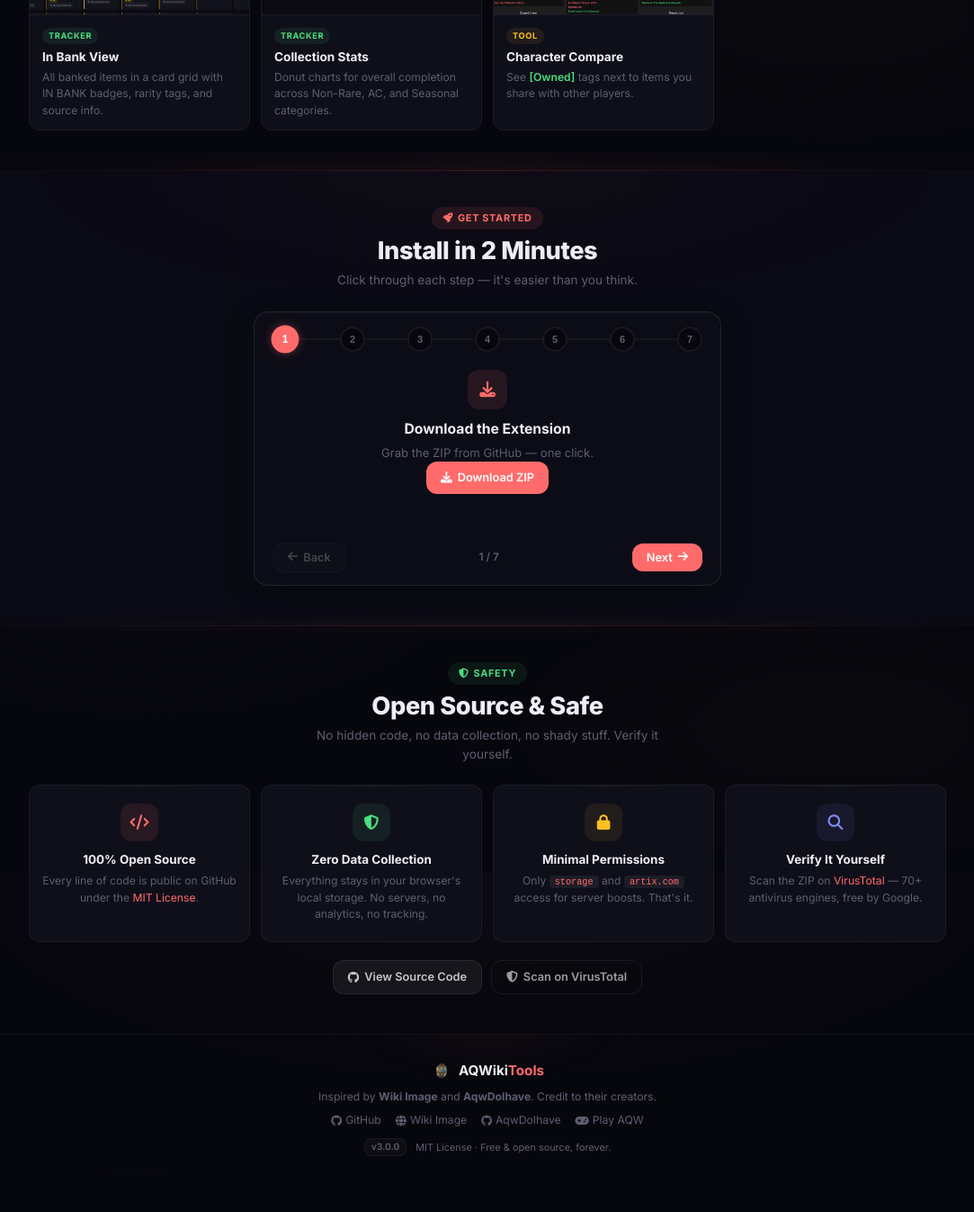
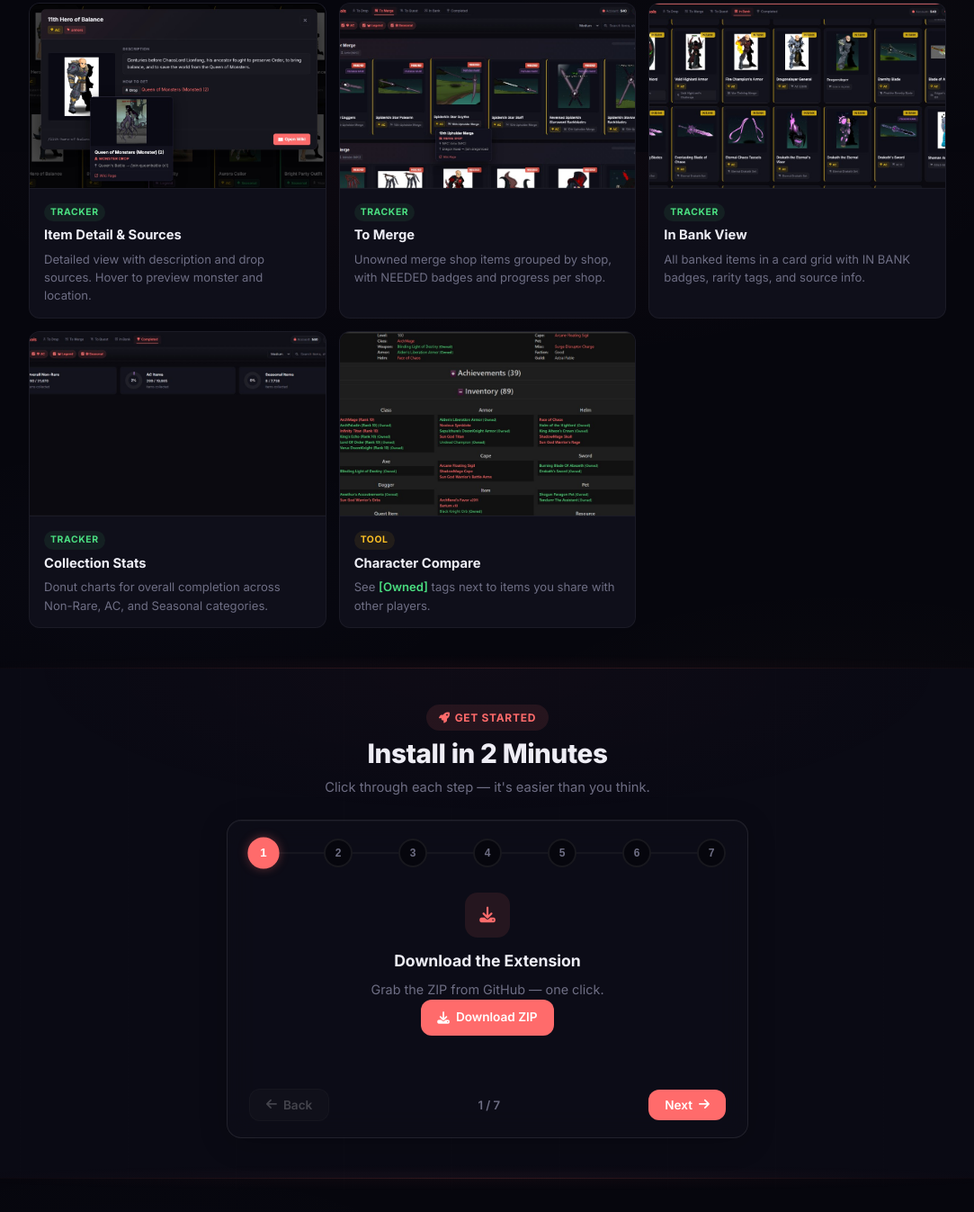
Before and after one commit to R41CY/AQWikiTools, a browser extension: page website/index.html in a window 1280 px wide. Shown: the part 1431-2778 px from the top of the page at 90% size, without its empty margins (98-1181 px from the left). Before the commit the page ends 2738 px from the top, so only its background shows below. Drawn offline with Linux system fonts and the light colour scheme.

Commit message:
font changes

```diff
--- a/website/style.css
+++ b/website/style.css
@@ -6,7 +6,7 @@
     --border: rgba(255,255,255,0.05);
     --border-light: rgba(255,255,255,0.09);
     --text: #bfc0ce;
-    --text-muted: #5e5e72;
+    --text-muted: #6e6e84;
     --text-bright: #eeeef6;
     --accent: #ff6b6b;
     --accent-hover: #ff8585;
@@ -25,7 +25,7 @@
 body{
     background:var(--bg);color:var(--text);
     font-family:'Inter','Segoe UI',system-ui,sans-serif;
-    font-size:14px;line-height:1.55;overflow-x:hidden;
+    font-size:15px;line-height:1.6;overflow-x:hidden;
     background-image:
         radial-gradient(ellipse 80% 50% at 50% 0%, rgba(255,107,107,0.03) 0%, transparent 60%),
         radial-gradient(ellipse 60% 40% at 20% 60%, rgba(129,140,248,0.02) 0%, transparent 50%),
@@ -49,10 +49,10 @@
 .nav-name{font-size:1rem;font-weight:700;letter-spacing:-.3px}
 .nav-toggle{display:none;background:none;border:none;color:var(--text);font-size:1.1rem;cursor:pointer;padding:5px}
 .nav-links{display:flex;align-items:center;gap:22px}
-.nav-links a{font-size:.78rem;font-weight:500;color:var(--text-muted);transition:color .15s}
+.nav-links a{font-size:.85rem;font-weight:500;color:var(--text-muted);transition:color .15s}
 .nav-links a:hover{color:var(--text-bright)}
 .nav-links a.active{color:var(--accent)}
-.nav-cta{background:var(--accent);color:#fff!important;padding:6px 14px;border-radius:var(--radius-sm);font-weight:600;font-size:.78rem;display:inline-flex;align-items:center;gap:4px;transition:background .15s,transform .1s}
+.nav-cta{background:var(--accent);color:#fff!important;padding:7px 16px;border-radius:var(--radius-sm);font-weight:600;font-size:.84rem;display:inline-flex;align-items:center;gap:4px;transition:background .15s,transform .1s}
 .nav-cta:hover{background:var(--accent-hover);transform:translateY(-1px)}
 .nav-github{color:var(--text-muted)!important;display:inline-flex;align-items:center;gap:4px;font-weight:500}
 .nav-github:hover{color:var(--text-bright)!important}
@@ -73,8 +73,8 @@
 @keyframes blink{50%{opacity:0}}
 
 .hero-buttons{display:flex;gap:10px;justify-content:center;flex-wrap:wrap}
-.btn{display:inline-flex;align-items:center;gap:6px;padding:10px 20px;border-radius:var(--radius);font-family:inherit;font-size:.84rem;font-weight:600;cursor:pointer;transition:all .2s;border:none;text-decoration:none}
-.btn-sm{padding:8px 16px;font-size:.8rem}
+.btn{display:inline-flex;align-items:center;gap:7px;padding:11px 22px;border-radius:var(--radius);font-family:inherit;font-size:.9rem;font-weight:600;cursor:pointer;transition:all .2s;border:none;text-decoration:none}
+.btn-sm{padding:9px 18px;font-size:.85rem}
 .btn-primary{background:var(--accent);color:#fff}
 .btn-primary:hover{background:var(--accent-hover);transform:translateY(-1px);box-shadow:0 4px 16px rgba(255,107,107,.25);color:#fff}
 .btn-secondary{background:rgba(255,255,255,.06);color:rgba(255,255,255,.75);border:1px solid rgba(255,255,255,.08)}
@@ -113,22 +113,22 @@
 .section-dark::after{content:'';position:absolute;top:0;left:0;right:0;height:100%;background:radial-gradient(ellipse 70% 50% at 50% 0%,rgba(255,107,107,.025) 0%,transparent 60%);pointer-events:none}
 
 .section-header{text-align:center;margin-bottom:24px}
-.section-badge{display:inline-flex;align-items:center;gap:5px;background:var(--accent-soft);color:var(--accent);padding:4px 12px;border-radius:100px;font-size:.68rem;font-weight:700;text-transform:uppercase;letter-spacing:.7px;margin-bottom:8px}
+.section-badge{display:inline-flex;align-items:center;gap:5px;background:var(--accent-soft);color:var(--accent);padding:5px 14px;border-radius:100px;font-size:.75rem;font-weight:700;text-transform:uppercase;letter-spacing:.7px;margin-bottom:8px}
 .section-badge-green{background:rgba(74,222,128,.08);color:var(--green)}
-.section-title{font-size:1.7rem;font-weight:800;color:var(--text-bright);margin-bottom:6px;letter-spacing:-.4px;line-height:1.2}
-.section-subtitle{color:var(--text-muted);max-width:400px;margin:0 auto;font-size:.85rem;line-height:1.5}
+.section-title{font-size:1.85rem;font-weight:800;color:var(--text-bright);margin-bottom:8px;letter-spacing:-.4px;line-height:1.2}
+.section-subtitle{color:var(--text-muted);max-width:460px;margin:0 auto;font-size:.92rem;line-height:1.6}
 
 /* ── FEATURE FILTERS ── */
 .feature-filters{display:flex;justify-content:center;gap:6px;margin-bottom:20px;flex-wrap:wrap}
-.filter-btn{background:rgba(255,255,255,.025);border:1px solid var(--border);color:var(--text-muted);padding:5px 13px;border-radius:100px;font-family:inherit;font-size:.74rem;font-weight:600;cursor:pointer;transition:all .15s;display:inline-flex;align-items:center;gap:5px}
+.filter-btn{background:rgba(255,255,255,.025);border:1px solid var(--border);color:var(--text-muted);padding:6px 15px;border-radius:100px;font-family:inherit;font-size:.82rem;font-weight:600;cursor:pointer;transition:all .15s;display:inline-flex;align-items:center;gap:5px}
 .filter-btn:hover{color:var(--text-bright);border-color:var(--border-light);background:rgba(255,255,255,.04)}
 .filter-btn.active{background:var(--accent-soft);border-color:rgba(255,107,107,.25);color:var(--accent)}
-.filter-btn i{font-size:.68rem}
-.filter-count{background:rgba(255,255,255,.05);padding:0 6px;border-radius:8px;font-size:.64rem;font-weight:700}
+.filter-btn i{font-size:.75rem}
+.filter-count{background:rgba(255,255,255,.05);padding:1px 7px;border-radius:8px;font-size:.72rem;font-weight:700}
 .filter-btn.active .filter-count{background:rgba(255,107,107,.18)}
 
 /* ── FEATURES GRID ── */
-.features-grid{display:grid;grid-template-columns:repeat(auto-fill,minmax(240px,1fr));gap:12px}
+.features-grid{display:grid;grid-template-columns:repeat(auto-fill,minmax(260px,1fr));gap:14px}
 .feature-card{background:var(--bg-card);border:1px solid var(--border);border-radius:var(--radius);overflow:hidden;cursor:pointer;transition:border-color .2s,transform .2s,box-shadow .2s,opacity .25s;--delay:0}
 .feature-card.reveal{transition-delay:calc(var(--delay) * 50ms)}
 .feature-card:hover{border-color:rgba(255,107,107,.18);transform:translateY(-2px);box-shadow:0 6px 24px rgba(0,0,0,.25),0 0 0 1px rgba(255,107,107,.05)}
@@ -138,88 +138,88 @@
 .feature-card:hover .feature-img{transform:scale(1.03)}
 .feature-zoom{position:absolute;inset:0;display:flex;align-items:center;justify-content:center;background:rgba(0,0,0,.4);opacity:0;transition:opacity .2s;color:#fff;font-size:1rem}
 .feature-card:hover .feature-zoom{opacity:1}
-.feature-body{padding:10px 14px 12px}
-.feature-card h3{font-size:.85rem;font-weight:700;color:var(--text-bright);margin-bottom:3px}
-.feature-card p{font-size:.76rem;color:var(--text-muted);line-height:1.5}
-.feature-tag{display:inline-block;font-size:.58rem;font-weight:700;text-transform:uppercase;letter-spacing:.6px;padding:2px 7px;border-radius:100px;margin-bottom:4px}
+.feature-body{padding:12px 16px 14px}
+.feature-card h3{font-size:.92rem;font-weight:700;color:var(--text-bright);margin-bottom:4px}
+.feature-card p{font-size:.82rem;color:var(--text-muted);line-height:1.55}
+.feature-tag{display:inline-block;font-size:.65rem;font-weight:700;text-transform:uppercase;letter-spacing:.6px;padding:2px 7px;border-radius:100px;margin-bottom:4px}
 .tag-ui{background:rgba(129,140,248,.1);color:var(--blue)}
 .tag-tracker{background:rgba(74,222,128,.08);color:var(--green)}
 .tag-tools{background:rgba(251,191,36,.08);color:#fbbf24}
 .owned-tag{color:var(--green);font-weight:600}
 
 /* ── WIZARD ── */
-.wizard{max-width:520px;margin:0 auto;background:var(--bg-glass);backdrop-filter:blur(16px);border:1px solid var(--border-light);border-radius:16px;overflow:hidden;box-shadow:0 6px 32px rgba(0,0,0,.2),inset 0 1px 0 rgba(255,255,255,.03)}
-.wizard-progress{position:relative;padding:16px 20px 12px}
+.wizard{max-width:580px;margin:0 auto;background:var(--bg-glass);backdrop-filter:blur(16px);border:1px solid var(--border-light);border-radius:16px;overflow:hidden;box-shadow:0 6px 32px rgba(0,0,0,.2),inset 0 1px 0 rgba(255,255,255,.03)}
+.wizard-progress{position:relative;padding:20px 24px 14px}
 .wizard-progress-bar{position:absolute;top:0;left:0;height:2px;background:linear-gradient(90deg,var(--accent),#ffd93d);width:0%;transition:width .35s;border-radius:0 2px 2px 0}
 .wizard-dots{display:flex;justify-content:space-between;position:relative}
 .wizard-dots::before{content:'';position:absolute;top:50%;left:12px;right:12px;height:2px;background:rgba(255,255,255,.04);transform:translateY(-50%)}
-.wizard-dot{width:28px;height:28px;border-radius:50%;background:var(--bg);border:2px solid rgba(255,255,255,.07);color:var(--text-muted);font-size:.68rem;font-weight:700;display:flex;align-items:center;justify-content:center;cursor:pointer;transition:all .2s;position:relative;z-index:1}
+.wizard-dot{width:32px;height:32px;border-radius:50%;background:var(--bg);border:2px solid rgba(255,255,255,.07);color:var(--text-muted);font-size:.75rem;font-weight:700;display:flex;align-items:center;justify-content:center;cursor:pointer;transition:all .2s;position:relative;z-index:1}
 .wizard-dot:hover{border-color:rgba(255,255,255,.18)}
 .wizard-dot.active{background:var(--accent);border-color:var(--accent);color:#fff;transform:scale(1.1);box-shadow:0 0 10px rgba(255,107,107,.35)}
 .wizard-dot.done{background:rgba(255,107,107,.1);border-color:rgba(255,107,107,.2);color:var(--accent)}
 
-.wizard-card{position:relative;min-height:190px;overflow:hidden}
-.wizard-step{position:absolute;inset:0;padding:8px 24px 18px;display:flex;flex-direction:column;align-items:center;text-align:center;justify-content:center;opacity:0;transform:translateX(40px);transition:opacity .25s,transform .25s;pointer-events:none}
+.wizard-card{position:relative;min-height:220px;overflow:hidden}
+.wizard-step{position:absolute;inset:0;padding:14px 28px 22px;display:flex;flex-direction:column;align-items:center;text-align:center;justify-content:center;opacity:0;transform:translateX(40px);transition:opacity .25s,transform .25s;pointer-events:none}
 .wizard-step.active{position:relative;opacity:1;transform:translateX(0);pointer-events:all}
 .wizard-step.exit-left{opacity:0;transform:translateX(-40px)}
 .wizard-step.exit-right{opacity:0;transform:translateX(40px)}
-.wizard-icon{width:44px;height:44px;border-radius:12px;margin-bottom:10px;background:var(--accent-soft);color:var(--accent);display:flex;align-items:center;justify-content:center;font-size:1.1rem}
+.wizard-icon{width:50px;height:50px;border-radius:14px;margin-bottom:12px;background:var(--accent-soft);color:var(--accent);display:flex;align-items:center;justify-content:center;font-size:1.1rem}
 .wizard-step.active .wizard-icon{animation:popIn .3s ease .08s both}
 .wizard-icon-done{background:rgba(74,222,128,.1);color:var(--green)}
 @keyframes popIn{0%{transform:scale(.5);opacity:0}60%{transform:scale(1.06)}100%{transform:scale(1);opacity:1}}
-.wizard-step h3{font-size:.98rem;font-weight:700;color:var(--text-bright);margin-bottom:4px}
-.wizard-step p{font-size:.82rem;color:var(--text-muted);line-height:1.55;max-width:360px}
-.wizard-tip{display:inline-flex;align-items:flex-start;gap:7px;margin-top:8px;padding:7px 12px;border-radius:var(--radius-sm);background:rgba(255,255,255,.025);border:1px solid var(--border);font-size:.74rem;color:var(--text-muted);text-align:left}
+.wizard-step h3{font-size:1.1rem;font-weight:700;color:var(--text-bright);margin-bottom:6px}
+.wizard-step p{font-size:.9rem;color:var(--text-muted);line-height:1.6;max-width:400px}
+.wizard-tip{display:inline-flex;align-items:flex-start;gap:8px;margin-top:10px;padding:9px 14px;border-radius:var(--radius-sm);background:rgba(255,255,255,.025);border:1px solid var(--border);font-size:.84rem;color:var(--text-muted);text-align:left}
 .wizard-tip i{color:var(--gold);font-size:.78rem;margin-top:1px;flex-shrink:0}
-.wizard-shortcut{display:inline-flex;align-items:center;gap:5px;margin-top:8px;font-size:.74rem;color:var(--text-muted)}
+.wizard-shortcut{display:inline-flex;align-items:center;gap:6px;margin-top:10px;font-size:.84rem;color:var(--text-muted)}
 .wizard-shortcut i{font-size:.5rem;opacity:.3}
-kbd{background:rgba(255,255,255,.05);border:1px solid rgba(255,255,255,.07);border-bottom:2px solid rgba(255,255,255,.09);padding:2px 7px;border-radius:4px;font-family:inherit;font-size:.74rem;color:var(--text-bright);font-weight:600}
+kbd{background:rgba(255,255,255,.05);border:1px solid rgba(255,255,255,.07);border-bottom:2px solid rgba(255,255,255,.09);padding:3px 9px;border-radius:5px;font-family:inherit;font-size:.84rem;color:var(--text-bright);font-weight:600}
 .wizard-visual{margin-top:10px;display:flex;align-items:center;gap:9px}
 .fake-toggle{width:44px;height:24px;border-radius:12px;cursor:pointer;background:rgba(255,255,255,.07);border:1px solid rgba(255,255,255,.1);position:relative;transition:background .25s,border-color .25s}
 .fake-toggle-knob{width:18px;height:18px;border-radius:50%;background:#fff;position:absolute;top:2px;left:2px;transition:transform .25s;box-shadow:0 1px 3px rgba(0,0,0,.3)}
 .fake-toggle.on{background:var(--accent);border-color:var(--accent)}
 .fake-toggle.on .fake-toggle-knob{transform:translateX(20px)}
-.fake-toggle-label{font-size:.74rem;color:var(--text-muted);font-weight:600}
+.fake-toggle-label{font-size:.84rem;color:var(--text-muted);font-weight:600}
 .wizard-loading-demo{margin-top:10px;display:flex;flex-direction:column;align-items:center;gap:5px}
 .wizard-loading-bar{width:160px;height:4px;border-radius:2px;background:rgba(255,255,255,.04);overflow:hidden}
 .wizard-loading-fill{height:100%;width:0%;border-radius:2px;background:linear-gradient(90deg,var(--accent),var(--gold));animation:loadFill 2s ease-in-out infinite}
 @keyframes loadFill{0%{width:0%}50%{width:80%}100%{width:100%}}
-.wizard-loading-demo span{font-size:.68rem;color:var(--text-muted);font-weight:600}
-.wizard-nav{display:flex;align-items:center;justify-content:space-between;padding:10px 20px 14px}
-.wizard-counter{font-size:.74rem;color:var(--text-muted);font-weight:600}
+.wizard-loading-demo span{font-size:.78rem;color:var(--text-muted);font-weight:600}
+.wizard-nav{display:flex;align-items:center;justify-content:space-between;padding:12px 24px 18px}
+.wizard-counter{font-size:.82rem;color:var(--text-muted);font-weight:600}
 .wizard-confetti{position:relative;width:100%;height:0;display:flex;justify-content:center}
 .confetti-dot{position:absolute;width:6px;height:6px;border-radius:2px;animation:confettiBurst .8s var(--d) ease-out forwards;opacity:0}
 @keyframes confettiBurst{0%{transform:translate(0,0) rotate(0);opacity:1}100%{transform:translate(var(--x),var(--y)) rotate(var(--r));opacity:0}}
 
 /* ── TRUST ── */
-.trust-grid{display:grid;grid-template-columns:repeat(4,1fr);gap:12px;margin-bottom:20px}
-.trust-card{background:var(--bg-card);border:1px solid var(--border);border-radius:var(--radius);padding:20px 14px;text-align:center;transition:border-color .2s,transform .15s,box-shadow .2s;--delay:0;position:relative;overflow:hidden}
+.trust-grid{display:grid;grid-template-columns:repeat(4,1fr);gap:14px;margin-bottom:24px}
+.trust-card{background:var(--bg-card);border:1px solid var(--border);border-radius:var(--radius);padding:24px 18px;text-align:center;transition:border-color .2s,transform .15s,box-shadow .2s;--delay:0;position:relative;overflow:hidden}
 .trust-card::before{content:'';position:absolute;top:0;left:50%;transform:translateX(-50%);width:60%;height:1px;background:linear-gradient(90deg,transparent,rgba(255,255,255,.06),transparent)}
 .trust-card.reveal{transition-delay:calc(var(--delay) * 70ms)}
 .trust-card:hover{border-color:rgba(255,255,255,.08);transform:translateY(-2px);box-shadow:0 6px 24px rgba(0,0,0,.2)}
-.trust-icon{width:42px;height:42px;border-radius:12px;margin:0 auto 10px;background:var(--accent-soft);color:var(--accent);display:flex;align-items:center;justify-content:center;font-size:1.05rem;transition:transform .2s}
+.trust-icon{width:48px;height:48px;border-radius:13px;margin:0 auto 12px;background:var(--accent-soft);color:var(--accent);display:flex;align-items:center;justify-content:center;font-size:1.05rem;transition:transform .2s}
 .trust-card:hover .trust-icon{transform:scale(1.06)}
 .trust-icon-green{background:rgba(74,222,128,.08);color:var(--green)}
 .trust-icon-gold{background:rgba(251,191,36,.08);color:#fbbf24}
 .trust-icon-blue{background:rgba(129,140,248,.08);color:var(--blue)}
-.trust-card h3{font-size:.84rem;font-weight:700;color:var(--text-bright);margin-bottom:4px}
-.trust-card p{font-size:.76rem;color:var(--text-muted);line-height:1.55}
+.trust-card h3{font-size:.95rem;font-weight:700;color:var(--text-bright);margin-bottom:6px}
+.trust-card p{font-size:.85rem;color:var(--text-muted);line-height:1.6}
 .trust-cta{display:flex;justify-content:center;gap:10px;flex-wrap:wrap}
 
 /* ── FOOTER ── */
-.footer{position:relative;padding:28px 0 22px;border-top:1px solid var(--border);text-align:center;overflow:hidden}
+.footer{position:relative;padding:36px 0 28px;border-top:1px solid var(--border);text-align:center;overflow:hidden}
 .footer-glow{position:absolute;top:-50px;left:50%;transform:translateX(-50%);width:300px;height:100px;background:radial-gradient(ellipse,rgba(255,107,107,.04) 0%,transparent 70%);pointer-events:none}
-.footer-content{display:flex;flex-direction:column;align-items:center;gap:8px;position:relative}
+.footer-content{display:flex;flex-direction:column;align-items:center;gap:10px;position:relative}
 .footer-brand{display:flex;align-items:center;gap:7px}
-.footer-logo{width:24px;height:24px;border-radius:6px}
-.footer-name{font-size:.95rem;font-weight:700;color:var(--text-bright)}
-.footer-credit{font-size:.76rem;color:var(--text-muted);max-width:380px;line-height:1.5}
+.footer-logo{width:28px;height:28px;border-radius:7px}
+.footer-name{font-size:1.05rem;font-weight:700;color:var(--text-bright)}
+.footer-credit{font-size:.85rem;color:var(--text-muted);max-width:420px;line-height:1.6}
 .footer-links{display:flex;gap:16px;flex-wrap:wrap;justify-content:center}
-.footer-links a{font-size:.76rem;color:var(--text-muted);display:inline-flex;align-items:center;gap:4px;transition:color .15s}
+.footer-links a{font-size:.85rem;color:var(--text-muted);display:inline-flex;align-items:center;gap:4px;transition:color .15s}
 .footer-links a:hover{color:var(--accent)}
 .footer-bottom{display:flex;align-items:center;gap:10px;margin-top:2px}
-.footer-version{font-size:.64rem;font-weight:600;color:var(--text-muted);background:rgba(255,255,255,.03);border:1px solid var(--border);padding:1px 7px;border-radius:8px}
-.footer-copy{font-size:.68rem;color:var(--text-muted)}
+.footer-version{font-size:.72rem;font-weight:600;color:var(--text-muted);background:rgba(255,255,255,.03);border:1px solid var(--border);padding:1px 7px;border-radius:8px}
+.footer-copy{font-size:.78rem;color:var(--text-muted)}
 
 /* ── LIGHTBOX ── */
 .lightbox-overlay{position:fixed;inset:0;z-index:9999;background:rgba(0,0,0,.92);backdrop-filter:blur(8px);display:flex;align-items:center;justify-content:center;padding:20px;cursor:pointer}
```
